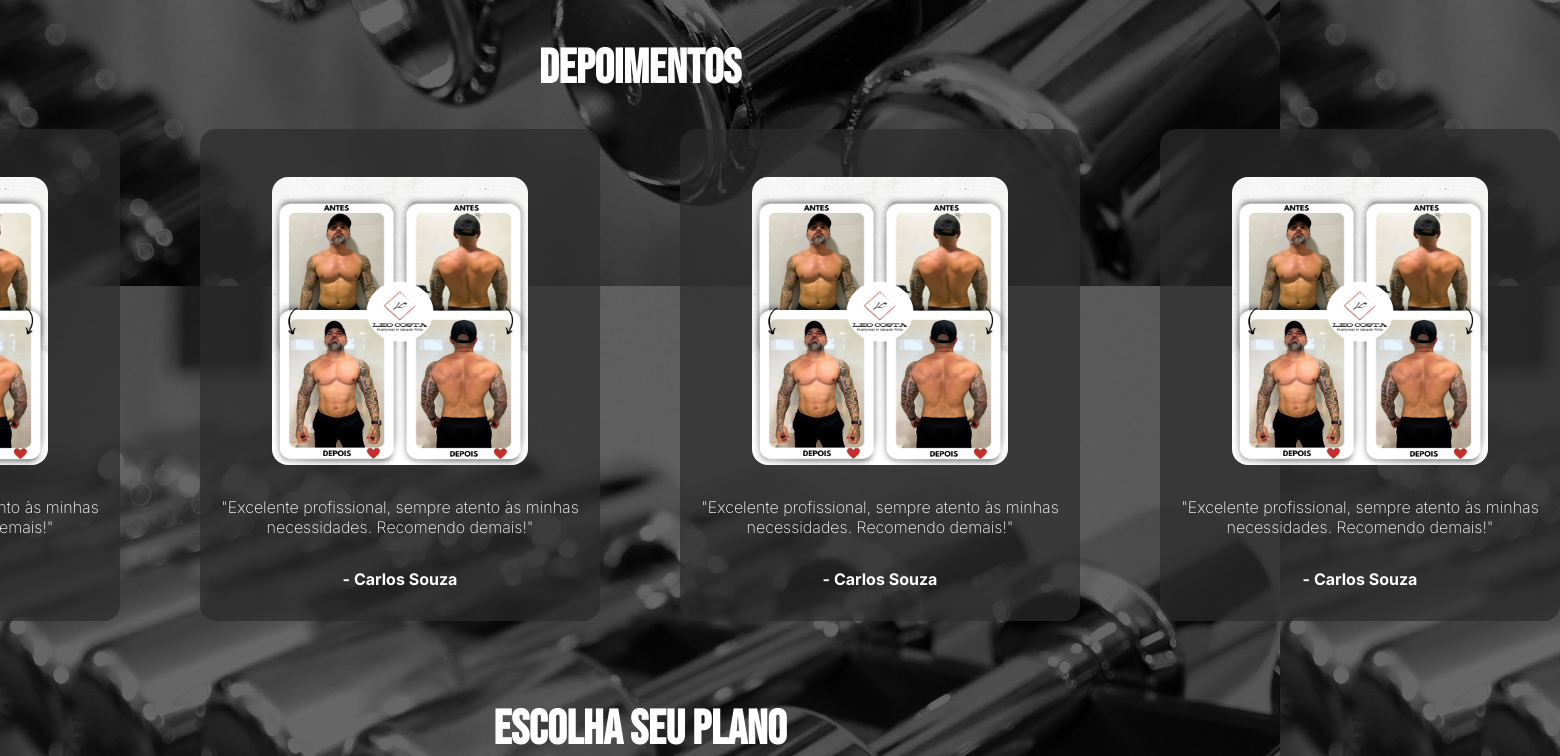
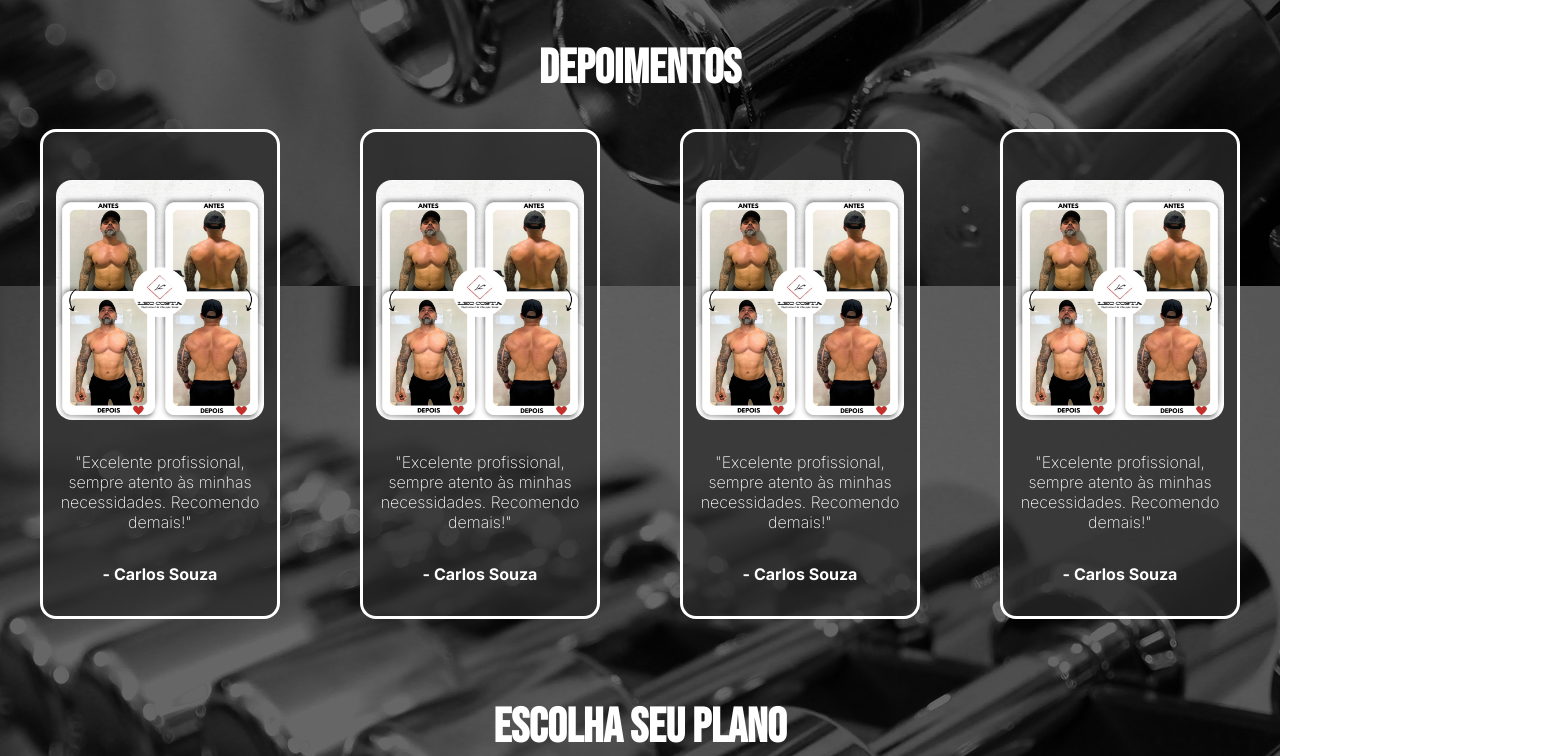
Before and after one commit to MateusMacielrj/projeto-leo, a React (Vite) app: page / in a window 1280 px wide. Shown: the part 1420-2176 px from the top of the page, 1560 px wide, since content can reach past the window. Built offline with nearby package versions, Linux system fonts and the light colour scheme.

Commit message:
Atualização de layout depoimentos

```diff
--- a/src/Componentes/Depoimentos/depoimentos.css
+++ b/src/Componentes/Depoimentos/depoimentos.css
@@ -4,6 +4,7 @@
   flex-direction: column;
   justify-content: center;
   align-items: center;
+
 }
 
 .alunos {
@@ -12,19 +13,24 @@
   align-items: center;
   gap: 5rem;
   margin-top: 2rem;
+
 }
 
 .depoimento {
-  width: 25rem;
-  background-color: rgba(43, 43, 43, 0.7); /* cor com transparência */
+  width: 15rem;
+  max-width: 25rem; /* continua respeitando esse limite em telas grandes */
+  background-color: rgba(43, 43, 43, 0.7);
   display: flex;
   align-items: center;
   justify-content: center;
   flex-direction: column;
   gap: 2rem;
-  border-radius: 1rem; /* borda arredondada */
-  padding: 1rem; /* opcional, para dar espaço interno */
+  border-radius: 1rem;
+  padding: 1rem;
+  box-sizing: border-box; /* garante que padding não ultrapasse o tamanho */
+  border: solid;
 }
+
 
 
 .depoimentos h3 {
@@ -37,8 +43,8 @@
 }
 
 .depoimento img {
-  width: 16rem;
-  height: 18rem;
+  width: 13rem;
+  height: 15rem;
   margin-top: 2rem;
   border-radius: 1rem;
 }
```
